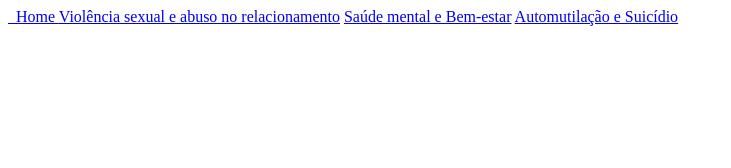
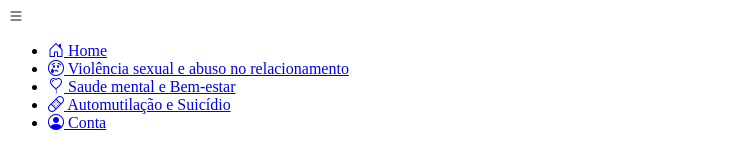
Before and after one commit to Maymun245/site-de-ajuda, a plain HTML site: page index.html in a window 1280 px wide. Shown: the whole page, without its empty margins (0-731 px from the left). Drawn offline with nearby package versions, Linux system fonts and the light colour scheme.

Commit message:
Add files via upload

```diff
--- a/index.html
+++ b/index.html
@@ -4,21 +4,51 @@
     <meta charset="UTF-8">
     <meta http-equiv="X-UA-Compatible" content="IE=edge">
     <meta name="viewport" content="width=device-width, initial-scale=1.0">
-    <title>Menu transparente</title>
+    <title>Seu espaço pessoal</title>
+
+    <link rel="stylesheet" href="https://cdn.jsdelivr.net/npm/bootstrap-icons@1.11.3/font/bootstrap-icons.min.css">
 </head>
 <body>
-    <header id="header">
-        <div class="container">
-            <div class=".menu-vertical">
-                <a href="#" class="active">
-                    <i class="fa-solid fa-house"></i>&nbsp;
-                    Home
 
+    <nav class="menu-lateral">
+
+        <div class="btn-expandir">
+            <i class="bi bi-list"></i>
+        </div>
+
+        <ul>
+            <li class="item-menu">
+                <a href="#">
+                    <span class="icon"><i class="bi bi-house-door"></i></span>
+                    <span class="txt-link">Home</span>
                 </a>
-                <a href="#">Violência sexual e abuso no relacionamento</a>
-                <a href="#">Saúde mental e Bem-estar</a>
-                <a href="#">Automutilação e Suicídio</a>
-            </div>
-    </header>
+            </li>
+            <li class="item-menu">
+                <a href="#">
+                    <span class="icon"><i class="bi bi-emoji-tear"></i></span>
+                    <span class="txt-link">Violência sexual e abuso no relacionamento</span>
+                </a>
+            </li>
+            <li class="item-menu">
+                <a href="#">
+                    <span class="icon"><i class="bi bi-balloon-heart"></i></span>
+                    <span class="txt-link">Saude mental e Bem-estar</span>
+                </a>
+            </li>
+            <li class="item-menu">
+                <a href="#">
+                    <span class="icon"><i class="bi bi-bandaid"></i></span>
+                    <span class="txt-link">Automutilação e  Suicídio</span>
+                </a>
+            </li>
+            <li class="item-menu">
+                <a href="#">
+                    <span class="icon"><i class="bi bi-person-circle"></i></span>
+                    <span class="txt-link">Conta</span>
+                </a>
+        </ul>
+
+    </nav>
+
 </body>
 </html>
```
Also changed, not shown: style.css (deleted, +0 -11 lines).
